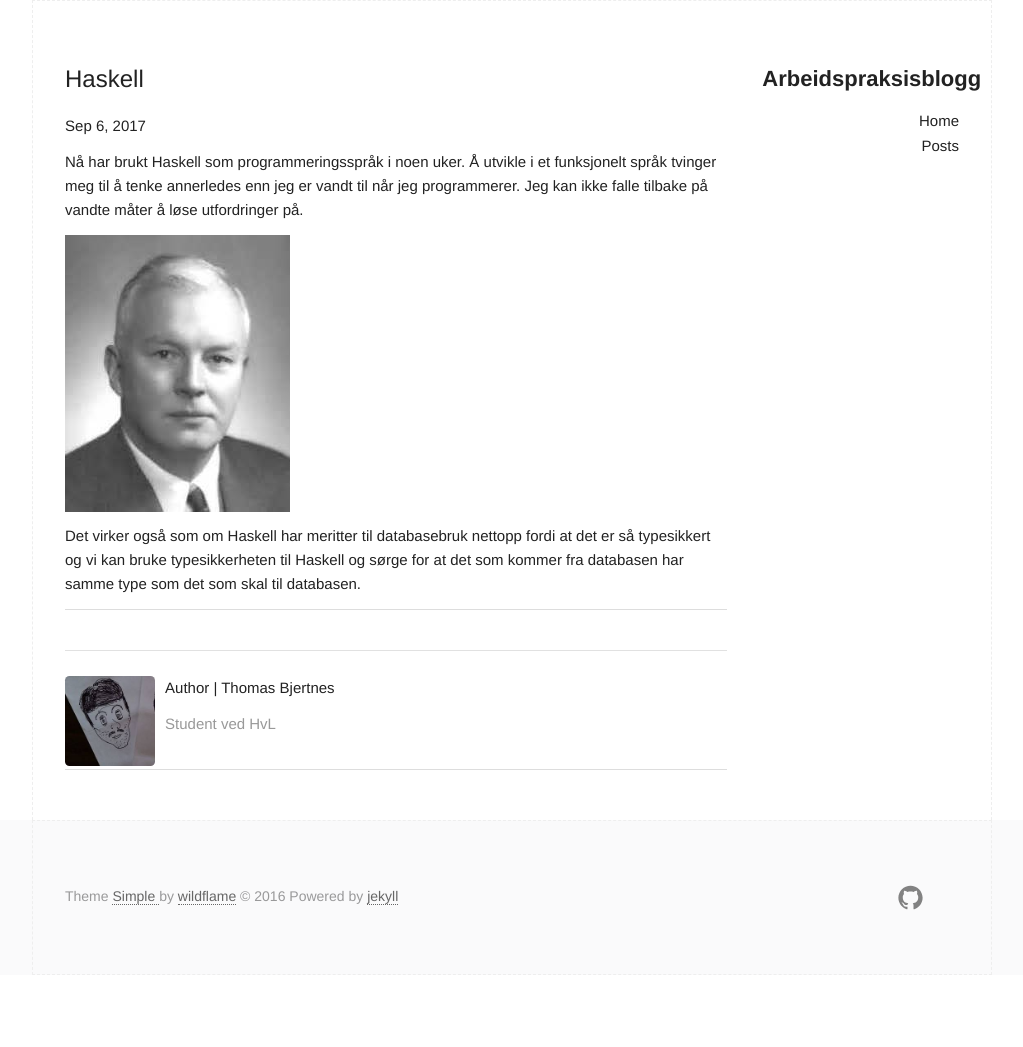
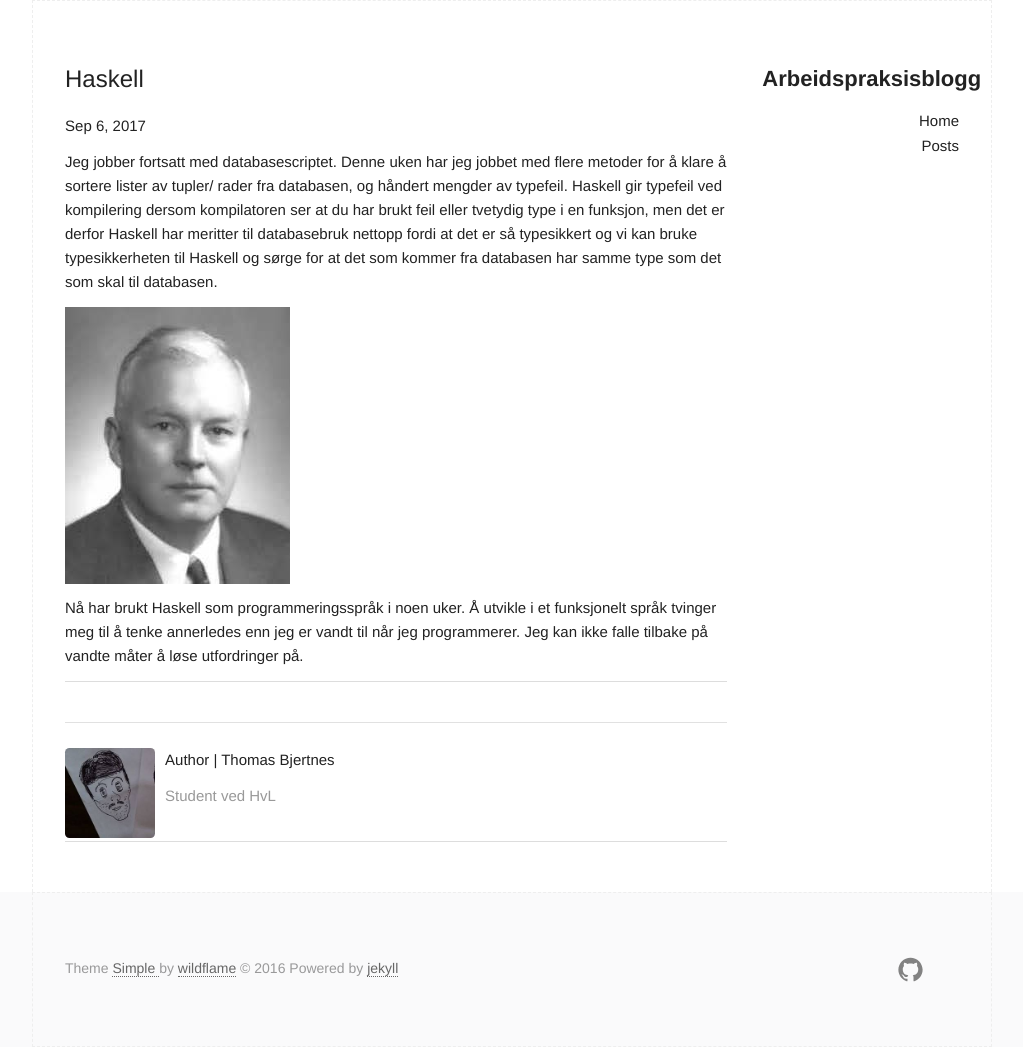
Before and after one commit to bachelorblogg/bachelorblogg.github.io, a Jekyll site: the page built from _posts/2017-09-06-database-typer.md, in a window 1280 px wide. Shown: the whole page, without its empty margins (128-1151 px from the left). Built offline with Jekyll 4.4.1, drawn with Linux system fonts in a browser that asks for light colours; before the commit the page ends 975 px from its top, so only the background shows below that.

Commit message:
Vridd fokus mer til ukesoppgaver

```diff
--- a/_posts/2017-09-06-database-typer.md
+++ b/_posts/2017-09-06-database-typer.md
@@ -4,14 +4,19 @@ title: Haskell
 category: Arbeidspraksis hos Beat
 ---
 
+Jeg jobber fortsatt med databasescriptet. Denne uken har
+jeg jobbet med flere metoder for å klare å sortere
+lister av tupler/ rader fra databasen, og håndert mengder
+av typefeil. Haskell gir typefeil ved kompilering dersom
+kompilatoren ser at  du har brukt feil eller tvetydig type
+i en funksjon, men det er derfor Haskell har meritter til databasebruk
+nettopp fordi at det er så typesikkert og vi kan bruke typesikkerheten
+til Haskell og sørge for at det som kommer fra databasen har
+samme type som det som skal til databasen.
+
+![]({{site.baseurl}}/assets/img/curryHaskell.jpg)
+
 Nå har brukt Haskell som programmeringsspråk i noen uker. Å utvikle i
 et funksjonelt språk tvinger meg til å tenke annerledes enn jeg er
 vandt til når jeg programmerer. Jeg kan ikke falle tilbake på vandte
 måter å løse utfordringer på.
-
-![]({{site.baseurl}}/assets/img/curryHaskell.jpg)
-
-Det virker også som om Haskell har meritter til databasebruk
-nettopp fordi at det er så typesikkert og vi kan bruke typesikkerheten
-til Haskell og sørge for at det som kommer fra databasen har
-samme type som det som skal til databasen.
```
Also changed, not shown: _posts/2017-08-31-stack-avhengighets-mannager.md (+3 -0 lines).
